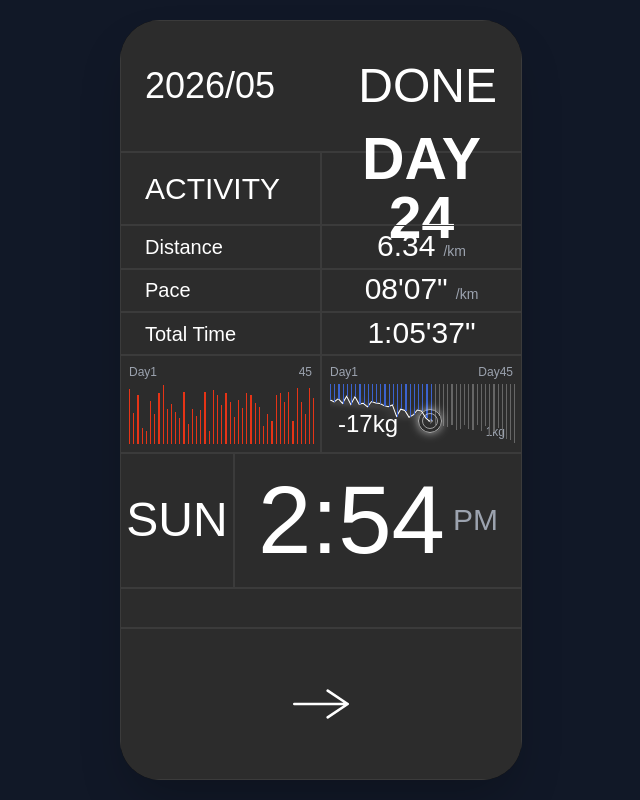
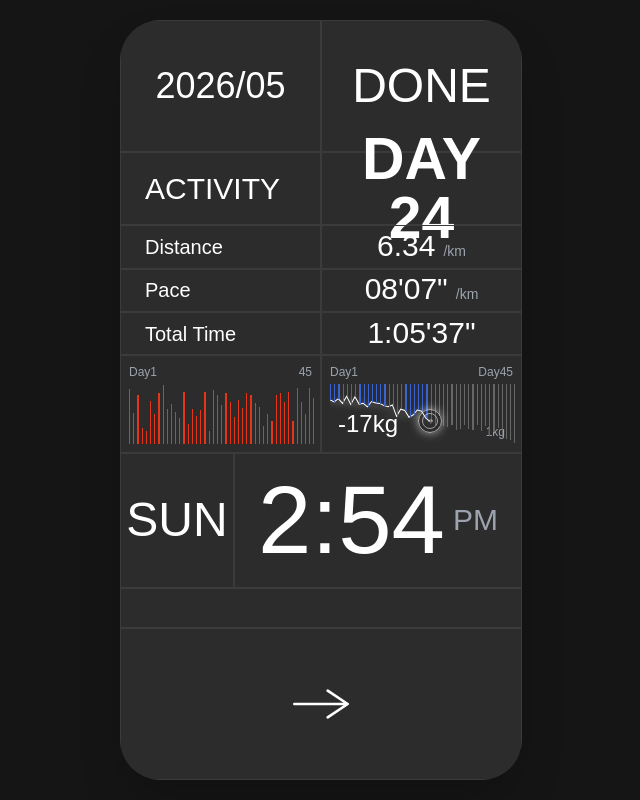
Before and after one commit to amirnajjar92/Synapse, a Next.js app: page /monitor in a window 1280 px wide. Shown: the whole page, without its empty margins (319-959 px from the left). Built offline with nearby package versions, Linux system fonts and the light colour scheme; a web font is replaced by a local one.

Commit message:
Split Row 1 into 2 columns for aligned centering

```diff
--- a/src/app/monitor/page.tsx
+++ b/src/app/monitor/page.tsx
@@ -36,7 +36,7 @@ export default function MonitorPage() {
   const aspectRatio = baseWidth / baseHeight;
 
   return (
-    <div className="w-full h-screen bg-gray-900 flex items-center justify-center p-2 sm:p-4">
+    <div className="w-full h-screen bg-[#151515] flex items-center justify-center p-2 sm:p-4">
       {/* Responsive iPhone Frame - scales with viewport, maintains aspect ratio */}
       <div
         className="bg-black rounded-[40px] overflow-hidden shadow-2xl relative flex-shrink-0"
@@ -51,19 +51,24 @@ export default function MonitorPage() {
           className="w-full h-full flex flex-col"
           style={{ backgroundColor: '#2C2C2C' }}
         >
-          {/* Row 1: 400x153 (17.51% height) */}
-          <div className="w-full h-[17.51%] border border-[#3B3B3B] flex items-center justify-between px-[6px] sm:px-[12px] md:px-6">
-            {isLoading ? (
-              <>
+          {/* Row 1: 400x153 (17.51% height) - 2 columns matching below */}
+          <div className="flex w-full h-[17.51%]">
+            {/* Column 1 - left cell */}
+            <div className="w-1/2 h-full border border-[#3B3B3B] flex items-center justify-center">
+              {isLoading ? (
                 <Skeleton className="w-20 sm:w-28 md:w-32 h-6 sm:h-8 md:h-10" />
+              ) : (
+                <span className="text-white text-2xl sm:text-3xl md:text-4xl font-light">2026/05</span>
+              )}
+            </div>
+            {/* Column 2 - right cell */}
+            <div className="w-1/2 h-full border border-[#3B3B3B] flex items-center justify-center">
+              {isLoading ? (
                 <Skeleton className="w-20 sm:w-24 md:w-28 h-8 sm:h-10 md:h-12" />
-              </>
-            ) : (
-              <>
-                <span className="text-white text-2xl sm:text-3xl md:text-4xl font-light">2026/05</span>
+              ) : (
                 <span className="text-white text-3xl sm:text-4xl md:text-5xl font-light">DONE</span>
-              </>
-            )}
+              )}
+            </div>
           </div>
 
           {/* Row 2: 200x84 (9.61% height) */}
```
